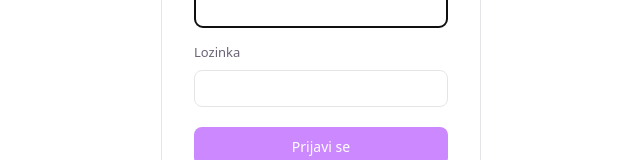
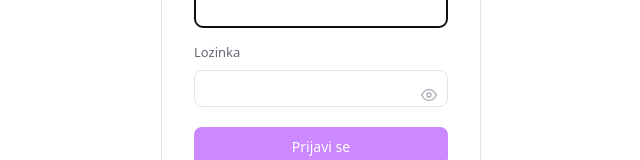
Before and after one commit to lukasudar03/VTSLegalOfficeAI-Frontend, a React (Vite) app: page / in a window 1280 px wide. Shown: the part 355-515 px from the top of the page, without its empty margins (319-959 px from the left). Built offline with nearby package versions, Linux system fonts and the light colour scheme.

Commit message:
Use PasswordInput on login form

```diff
--- a/src/components/LoginForm.tsx
+++ b/src/components/LoginForm.tsx
@@ -1,6 +1,7 @@
 import { useState } from 'react'
 import { forgotPassword } from '../api/client'
 import { useAuth } from '../auth/AuthContext'
+import { PasswordInput } from './PasswordInput'
 
 export function LoginForm() {
   const { login } = useAuth()
@@ -100,10 +101,9 @@ export function LoginForm() {
 
         <label>
           Lozinka
-          <input
-            type="password"
+          <PasswordInput
             value={password}
-            onChange={(e) => setPassword(e.target.value)}
+            onChange={setPassword}
             autoComplete="current-password"
           />
         </label>
```
